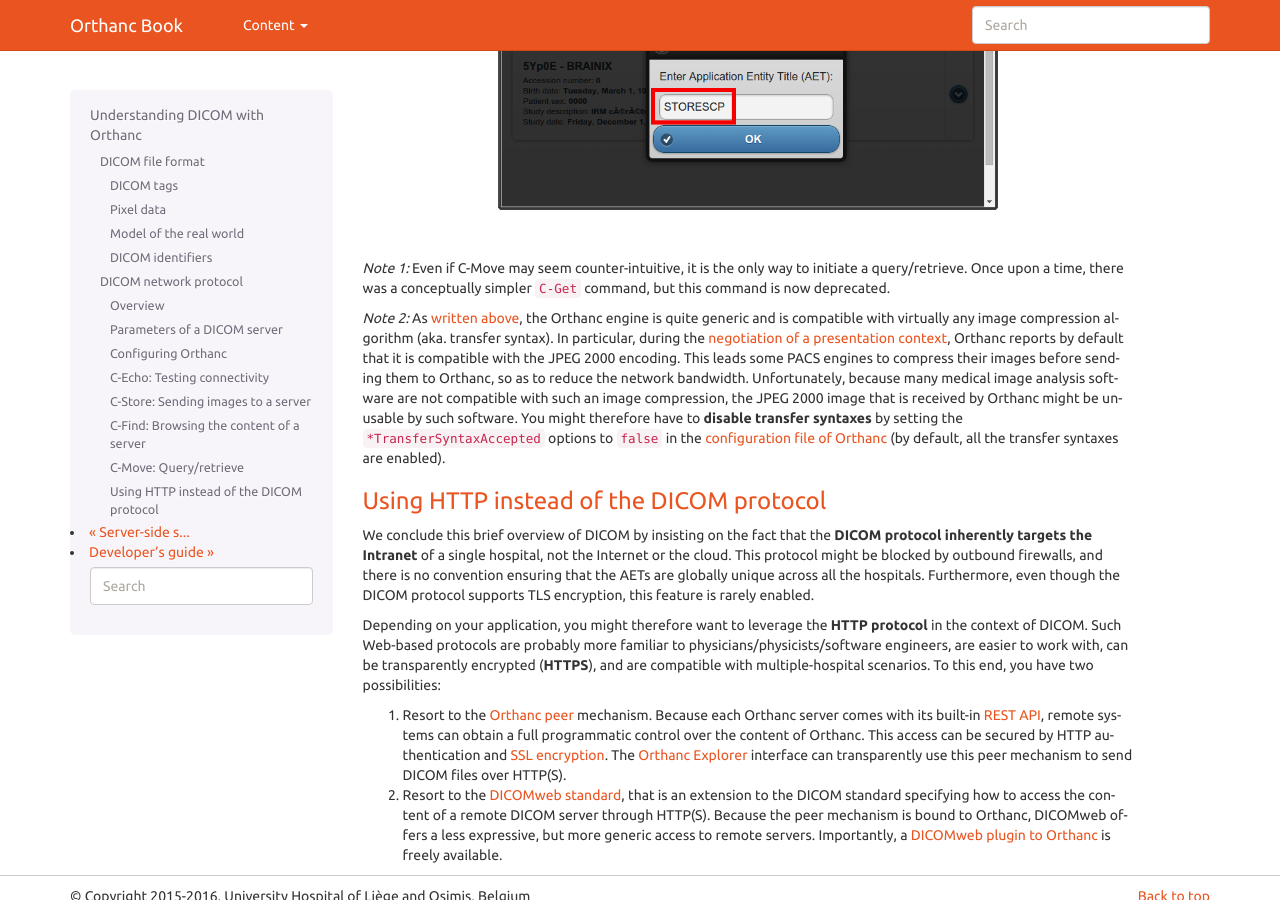
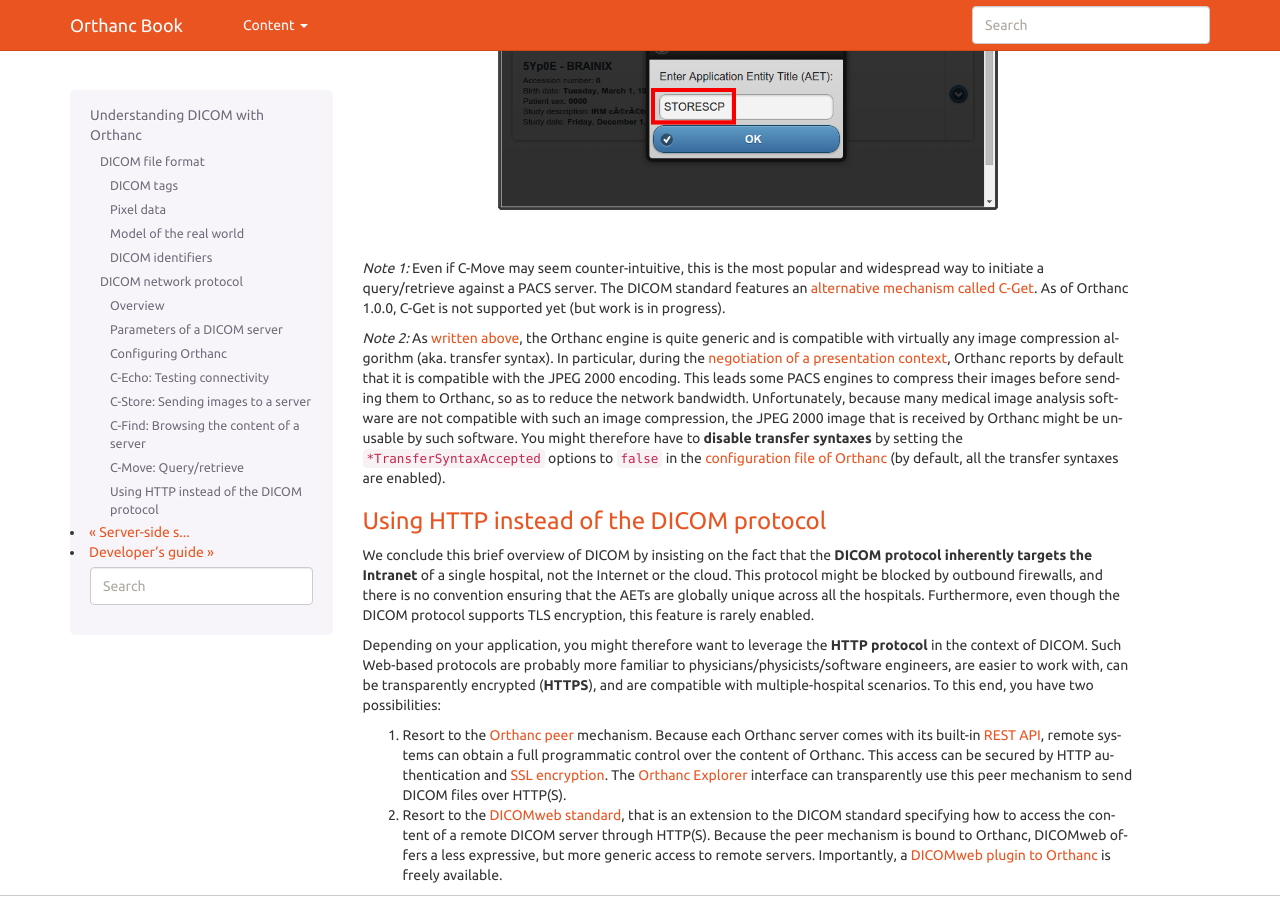
Before and after one commit to orthanc-mirrors/orthanc-book, a Sphinx documentation site: the page built from Sphinx/source/dicom-guide.rst, in a window 1280 px wide and 900 px high, scrolled down 10043 px. Built offline with Sphinx 7.4.7, drawn with Linux system fonts in a browser that asks for light colours.

Commit message:
C-GET is not deprecated

```diff
--- a/Sphinx/source/dicom-guide.rst
+++ b/Sphinx/source/dicom-guide.rst
@@ -565,10 +565,13 @@
 
 |
 
-*Note 1:* Even if C-Move may seem counter-intuitive, it is the only
-way to initiate a query/retrieve. Once upon a time, there was a
-conceptually simpler ``C-Get`` command, but this command is now
-deprecated.
+*Note 1:* Even if C-Move may seem counter-intuitive, this is the most
+popular and widespread way to initiate a query/retrieve against a PACS
+server. The DICOM standard features an `alternative mechanism called
+C-Get
+<http://dclunie.blogspot.be/2016/05/to-c-move-is-human-to-c-get-divine.html>`_.
+As of Orthanc 1.0.0, C-Get is not supported yet (but work is in
+progress).
 
 *Note 2:* As :ref:`written above <dicom-pixel-data>`, the Orthanc
 engine is quite generic and is compatible with virtually any image
```
